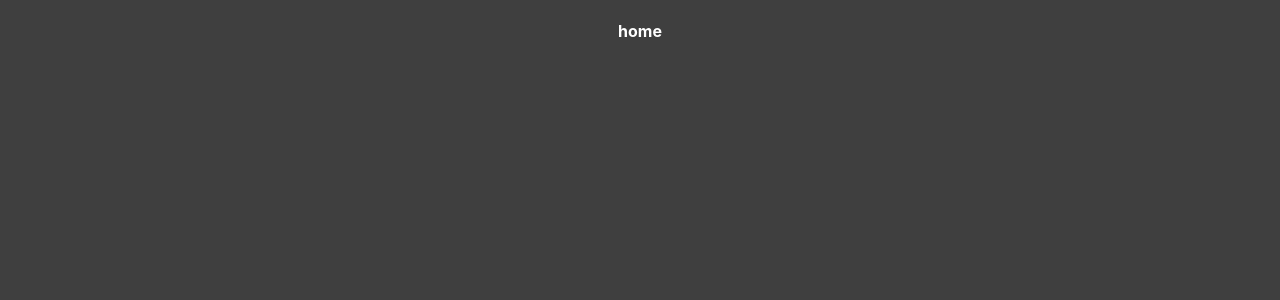
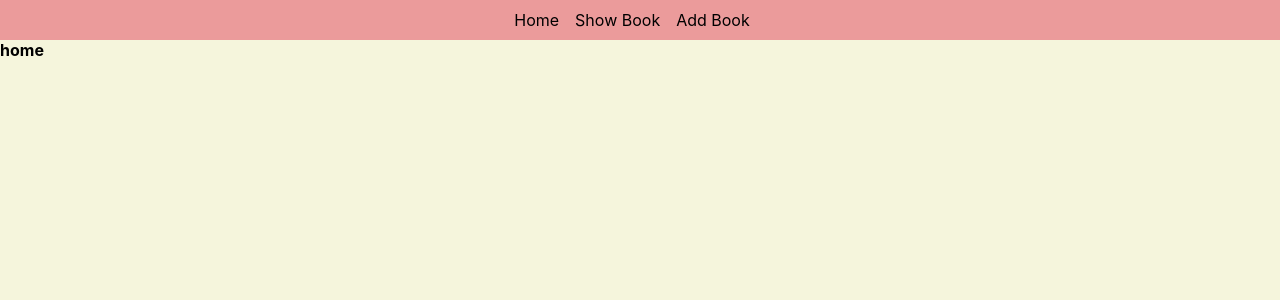
Before and after one commit to ShakiLhossain900/react-CRUD-app-using-redux-toolkit, a React (Create React App) app: page / in a window 1280 px wide. Shown: the top 300 px of the page. Built offline with nearby package versions, Linux system fonts and the light colour scheme.

Commit message:
adding all the layout style

```diff
--- a/src/App.css
+++ b/src/App.css
@@ -1,38 +1,78 @@
-.App {
-  text-align: center;
+/* custom style  */
+* {
+  margin: 0;
+  padding: 0;
+  box-sizing: border-box;
+  text-decoration: none;
+  list-style-type: none;
+  outline: none;
 }
-
-.App-logo {
-  height: 40vmin;
-  pointer-events: none;
+body {
+  background-color: beige;
 }
-
-@media (prefers-reduced-motion: no-preference) {
-  .App-logo {
-    animation: App-logo-spin infinite 20s linear;
-  }
+nav {
+  background-color: rgb(235, 155, 155);
+  height: 5vh;
+  display: flex;
+  justify-content: center;
+  align-items: center;
+  padding: 1rem;
 }
-
-.App-header {
-  background-color: #282c34;
-  min-height: 100vh;
-  display: flex;
-  flex-direction: column;
-  align-items: center;
-  justify-content: center;
-  font-size: calc(10px + 2vmin);
+.nav-link {
+  color: black;
+  margin: 0 1rem 0 0;
+  transition: all 0.3s;
+}
+.nav-link:hover {
   color: white;
 }
 
-.App-link {
-  color: #61dafb;
+main {
+  min-height: 90vh;
+  display: flex;
+  justify-content: center;
+  align-items: flex-start;
+}
+h2 {
+  text-align: center;
+  margin: 3rem;
+}
+table {
+  margin: 3rem;
+  border-collapse: collapse;
 }
 
-@keyframes App-logo-spin {
-  from {
-    transform: rotate(0deg);
-  }
-  to {
-    transform: rotate(360deg);
-  }
+td,
+th {
+  border: 1px solid;
+  padding: 1rem;
 }
+
+button {
+  width: 5rem;
+  margin: 0.5rem;
+  padding: 0.2rem;
+  border-radius: 0.5rem;
+  cursor: pointer;
+}
+button:hover {
+  background-color: black;
+  color: white;
+}
+
+.form-field {
+  margin: 1rem;
+}
+input {
+  width: 20rem;
+  padding: 0.2rem;
+}
+
+footer {
+  background-color: antiquewhite;
+  height: 5vh;
+  display: flex;
+  justify-content: center;
+  align-items: center;
+  padding: 1rem;
+}
--- /dev/null
+++ b/src/features/books/AddBooks.jsx
@@ -0,0 +1,11 @@
+import React from 'react';
+
+const AddBooks = () => {
+    return (
+        <div>
+            <h2>Add your books</h2>
+        </div>
+    );
+};
+
+export default AddBooks;
--- /dev/null
+++ b/src/features/books/BooksView.jsx
@@ -0,0 +1,11 @@
+import React from 'react';
+
+const BooksView = () => {
+    return (
+        <div>
+            <h2>Show Books</h2>
+        </div>
+    );
+};
+
+export default BooksView;
--- a/src/index.css
+++ b/src/index.css
@@ -11,7 +11,3 @@ code {
   font-family: source-code-pro, Menlo, Monaco, Consolas, 'Courier New',
     monospace;
 }
-body{
-  background-color:#3f3f3f;
-  color: #ffffff;
-}
--- a/src/layouts/Navbar.js
+++ b/src/layouts/Navbar.js
@@ -1,15 +1,21 @@
-import React from 'react';
-import { Link } from 'react-router-dom';
-import classes from './Navbar.module.css'
+import React from "react";
+import { Link } from "react-router-dom";
+
 
 const Navbar = () => {
-    return (
-        <nav>
-            <Link to='/' className={classes.nav} >Home </Link>
-            <Link to='/show-book' className={classes.nav} >Show Book</Link>
-            <Link to='/add-book' className={classes.nav} >Add Book </Link>
-        </nav>
-    );
+  return (
+    <nav >
+      <Link to="/" className="nav-link">
+        Home
+      </Link>
+      <Link to="/show-book" className="nav-link">
+        Show Book
+      </Link>
+      <Link to="/add-book" className="nav-link">
+        Add Book
+      </Link>
+    </nav>
+  );
 };
 
 export default Navbar;
--- a/src/routes/Index.js
+++ b/src/routes/Index.js
@@ -1,13 +1,19 @@
 import React from "react";
 import { BrowserRouter, Route, Routes } from "react-router-dom";
+import AddBooks from "../features/books/AddBooks";
+import BooksView from "../features/books/BooksView";
+import Navbar from "../layouts/Navbar";
 import ErrorPage from "../pages/ErrorPage";
 import Home from "../pages/Home";
 
 const Index = () => {
   return (
     <BrowserRouter>
+    <Navbar/>
       <Routes>
         <Route path="/"  element={<Home/>}/>
+        <Route path="/show-book"  element={<AddBooks/>}/>
+        <Route path="/add-book"  element={<BooksView/>}/>
         <Route path="*"  element={<ErrorPage/>}/>
       </Routes>
     </BrowserRouter>
```
Also changed, not shown: src/features/books/EditBook.jsx (added, +11 -0 lines), src/layouts/Navbar.module.css (deleted).
